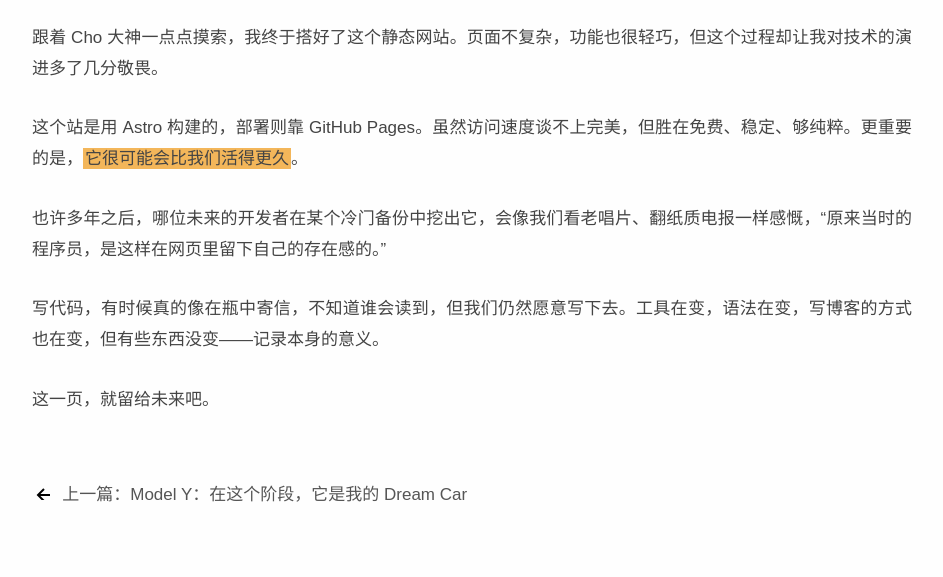
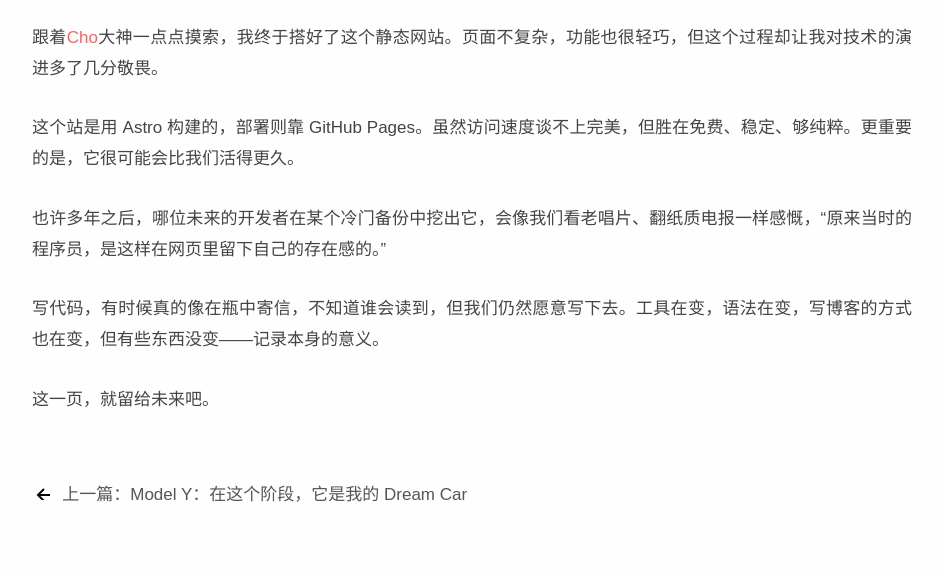
Before and after one commit to Boysoc/n2g, an Astro site: page /posts/2025-06-15 in a window 1280 px wide. Shown: the part 207-784 px from the top of the page, without its empty margins (168-1111 px from the left). Built offline with nearby package versions, Linux system fonts and the light colour scheme; Astro itself is replaced by a stand-in of ours.

Commit message:
Update 2025-06-15.md

```diff
--- a/src/content/blog/2025-06-15.md
+++ b/src/content/blog/2025-06-15.md
@@ -8,9 +8,9 @@ draft: false
 ---
 
 
-跟着 Cho 大神一点点摸索，我终于搭好了这个静态网站。页面不复杂，功能也很轻巧，但这个过程却让我对技术的演进多了几分敬畏。
+跟着[Cho](https://frynut.com/)大神一点点摸索，我终于搭好了这个静态网站。页面不复杂，功能也很轻巧，但这个过程却让我对技术的演进多了几分敬畏。
 
-这个站是用 Astro 构建的，部署则靠 GitHub Pages。虽然访问速度谈不上完美，但胜在免费、稳定、够纯粹。更重要的是，**它很可能会比我们活得更久**。
+这个站是用 Astro 构建的，部署则靠 GitHub Pages。虽然访问速度谈不上完美，但胜在免费、稳定、够纯粹。更重要的是，它很可能会比我们活得更久。
 
 也许多年之后，哪位未来的开发者在某个冷门备份中挖出它，会像我们看老唱片、翻纸质电报一样感慨，“原来当时的程序员，是这样在网页里留下自己的存在感的。”
 
```
